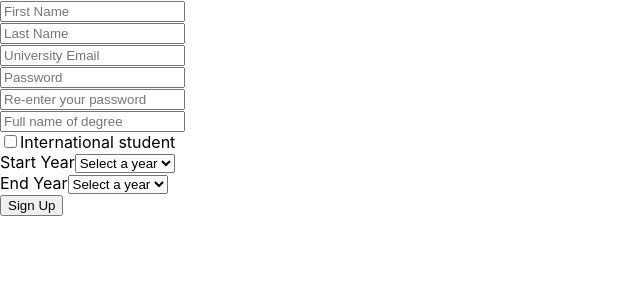
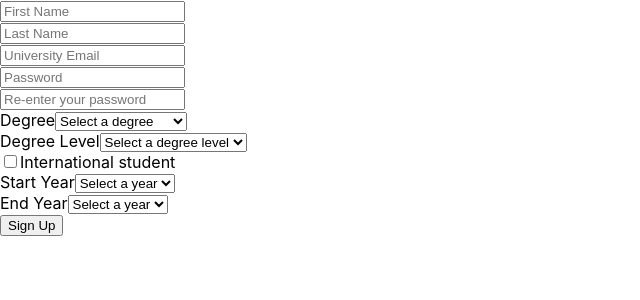
Before and after one commit to matthew-wong1/sse2-user-profile-client, a React (Create React App) app: page /signup in a window 1280 px wide. Shown: the top 300 px of the page, without its empty margins (0-640 px from the left). Built offline with nearby package versions, Linux system fonts and the light colour scheme.

Commit message:
add additional form fields

```diff
--- a/src/Components/SignupForm.js
+++ b/src/Components/SignupForm.js
@@ -10,7 +10,6 @@ function SignupForm() {
 		email: "",
 		password: "",
 		rePassword: "",
-		degree: "",
 	});
 
 	// Setup errors
@@ -20,19 +19,34 @@ function SignupForm() {
 	const [startYear, setStartYear] = useState("");
 	const [endYear, setEndYear] = useState("");
 	const currentYear = new Date().getFullYear();
+	// 10 years ago to this year
 	const startYears = Array.from(
 		{ length: 11 },
 		(val, index) => currentYear - 10 + index
-	); // 10 years ago to this year
+	);
+	// This year to 10 years after
 	const endYears = Array.from(
 		{ length: 11 },
 		(val, index) => currentYear + index
-	); // This year to 10 years after
+	);
+
+	// Degree levels
+	const [degree, setDegree] = useState("");
+	const [degreeLevel, setDegreeLevel] = useState("");
 
 	// Setup checkboxes
 	const [international, setInternational] = useState(false);
 
 	const navigate = useNavigate();
+
+	// Handle changes to form
+	const handleDegreeChange = (event) => {
+		setDegree(event.target.value);
+	};
+
+	const handleDegreeLevelChange = (event) => {
+		setDegreeLevel(event.target.value);
+	};
 
 	const handleCheckboxChange = (event) => {
 		setInternational(event.target.checked);
@@ -51,18 +65,38 @@ function SignupForm() {
 		setUser((prevUser) => ({ ...prevUser, [name]: value }));
 	};
 
+	// Form validation
 	const validate = (user) => {
 		let errors = {};
-		if (!user.firstName.trim()) errors.firstName = "First name is required";
-		if (!user.email) errors.email = "Email is required";
-		else if (!/\S+@\S+\.\S+/.test(user.email))
-			errors.email = "Email address is invalid";
-		if (!user.password) errors.password = "Password is required";
-		else if (user.password.length < 6)
-			errors.password = "Password must be 6 characters or more";
+
+		// Every field (except international cannot be empty)
+		// Check if any field in the user object is empty
+		Object.keys(user).forEach((key) => {
+			// Trim the value to check for spaces only entries as well
+			if (!user[key].trim()) {
+				errors[key] = "Field cannot be empty";
+			}
+		});
+
+		if (!errors) {
+			// University Email: Checks that has an @ followed by a dot
+			if (!/\S+@\S+\.\S+/.test(user.email))
+				errors.email = "Email address is invalid";
+
+			// Password: Must meet min requirements
+			if (user.password.length < 8)
+				errors.password = "Password must be 8 characters or more";
+			if (user.password !== user.rePassword)
+				errors.rePassword = "Passwords must match";
+		}
+		// Backend will query Hipo API
+
+		// Duplicate checks in backend
+
 		return errors;
 	};
 
+	// Setup submission
 	const handleSubmit = async (event) => {
 		event.preventDefault();
 		const validationErrors = validate(user);
@@ -79,6 +113,7 @@ function SignupForm() {
 		}
 	};
 
+	// Render form
 	return (
 		<form onSubmit={handleSubmit}>
 			<div>
@@ -124,24 +159,47 @@ function SignupForm() {
 			<div>
 				<input
 					type="password"
-					name="repassword"
+					name="rePassword"
 					value={user.rePassword}
 					onChange={handleChange}
 					placeholder="Re-enter your password"
 				/>
 				{errors.rePassword && (
-					<p style={{ color: "red" }}>{errors.rePpassword}</p>
+					<p style={{ color: "red" }}>{errors.rePassword}</p>
 				)}
 			</div>
 			<div>
-				<input
-					type="text"
-					name="degree"
-					value={user.degree}
-					onChange={handleChange}
-					placeholder="Full name of degree"
-				/>
-				{errors.degree && <p style={{ color: "red" }}>{errors.degree}</p>}
+				<label>
+					Degree
+					<select value={degree} onChange={handleDegreeChange}>
+						<option value="" disabled selected>
+							Select a degree
+						</option>
+						<option value="1">Biology</option>
+						<option value="2">Business</option>
+						<option value="3">Chemistry</option>
+						<option value="4">Computer Science</option>
+						<option value="5">Engineering</option>
+						<option value="6">English</option>
+						<option value="7">History</option>
+						<option value="8">Law</option>
+						<option value="9">Medicine</option>
+						<option value="10">Physics</option>
+					</select>
+				</label>
+			</div>
+			<div>
+				<label>
+					Degree Level
+					<select value={degreeLevel} onChange={handleDegreeLevelChange}>
+						<option value="" disabled selected>
+							Select a degree level
+						</option>
+						<option value="1">Bachelor's</option>
+						<option value="2">Master's</option>
+						<option value="3">Doctorate</option>
+					</select>
+				</label>
 			</div>
 			<div>
 				<label>
@@ -158,7 +216,9 @@ function SignupForm() {
 				<label>
 					Start Year
 					<select value={startYear} onChange={handleStartYearChange}>
-						<option value="">Select a year</option>
+						<option value="" disabled selected>
+							Select a year
+						</option>
 						{startYears.map((year) => (
 							<option key={year} value={year}>
 								{year}
@@ -171,7 +231,9 @@ function SignupForm() {
 				<label>
 					End Year
 					<select value={endYear} onChange={handleEndYearChange}>
-						<option value="">Select a year</option>
+						<option value="" disabled selected>
+							Select a year
+						</option>
 						{endYears.map((year) => (
 							<option key={year} value={year}>
 								{year}
```
